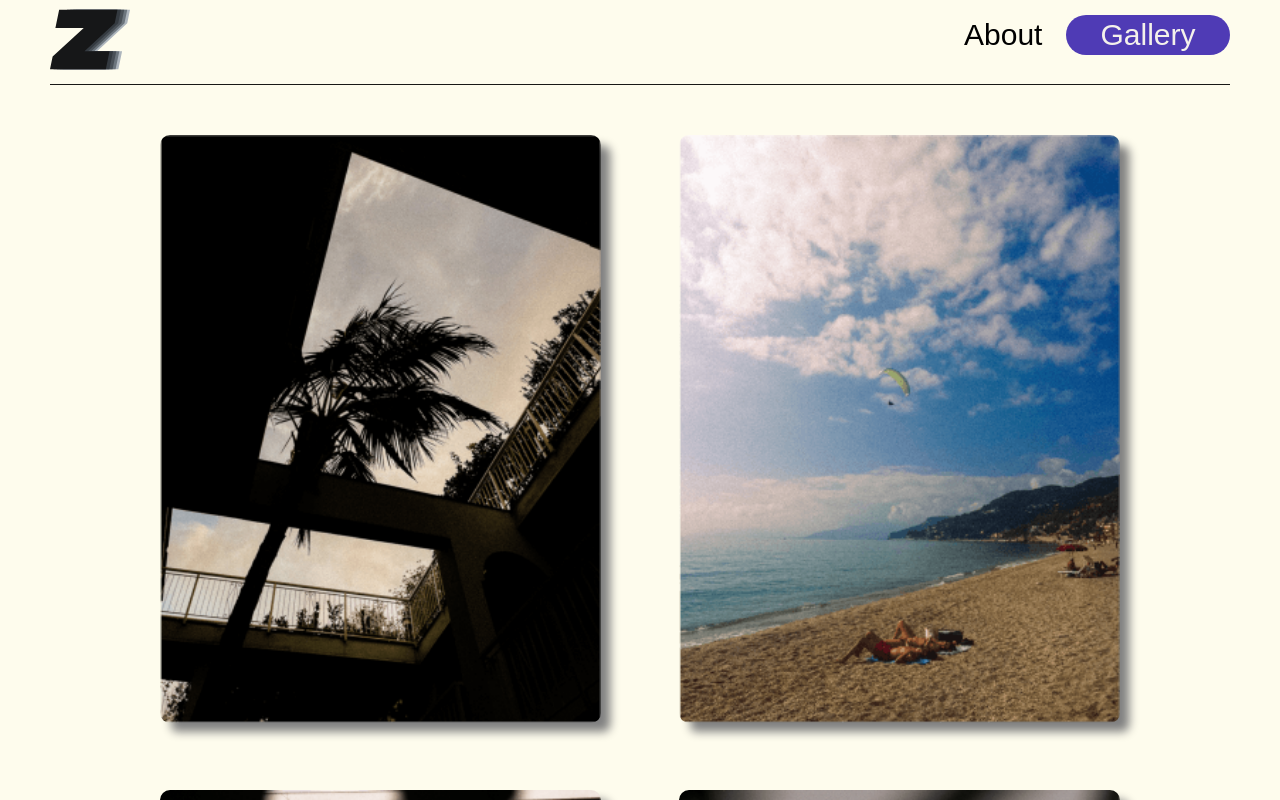
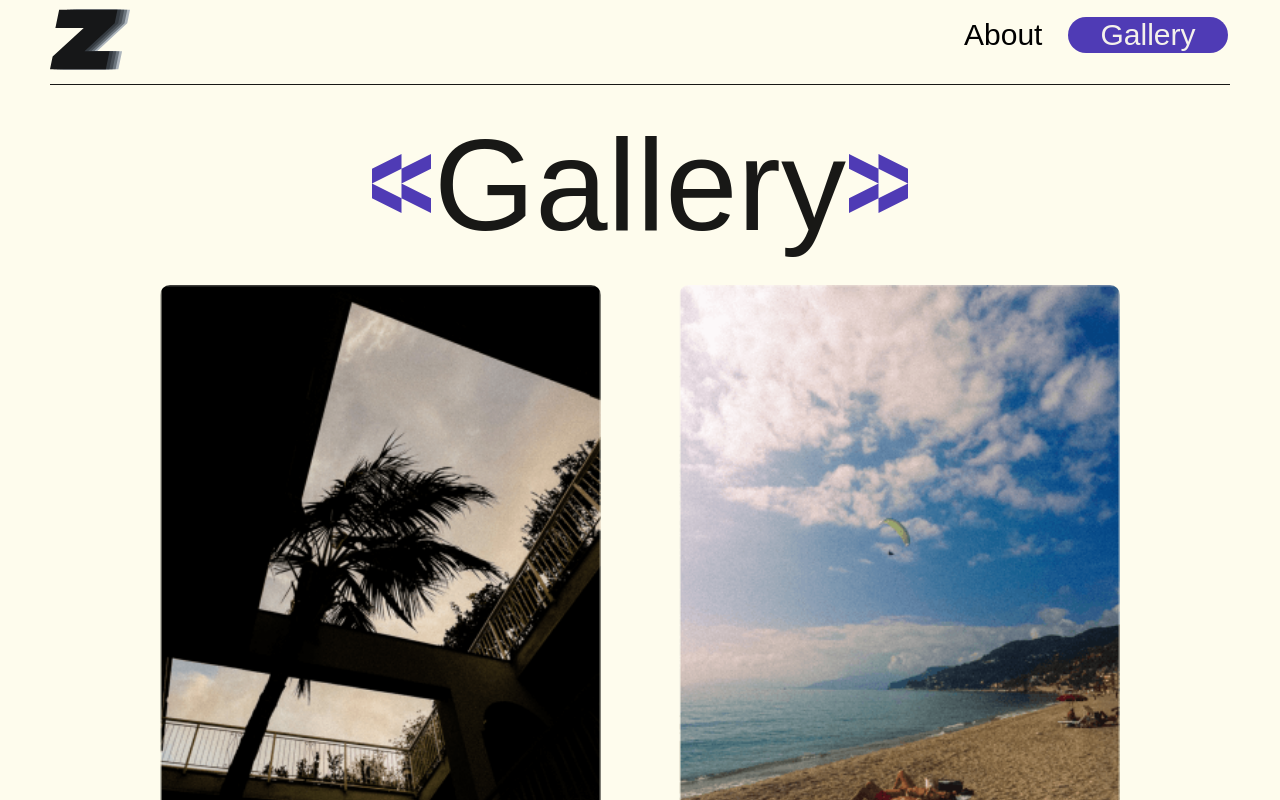
Before and after one commit to LogolicusZ/Webframe, a SvelteKit app: page /gallery in a window 1280 px wide. Shown: the top 800 px of the page. Built offline with nearby package versions, Linux system fonts and the light colour scheme; a web font is replaced by a local one.

Commit message:
changes and Additions

```diff
--- a/src/app.html
+++ b/src/app.html
@@ -1,24 +1,32 @@
 <!doctype html>
 <html lang="en">
+
 <head>
 	<title>LogolicusZ's Space</title>
 	<meta charset="utf-8" />
 	<link rel="icon" href="%sveltekit.assets%/favicon.svg" />
+	<link rel="icon" href="%sveltekit.assets%/favicon.ico">
 	<meta name="viewport" content="width=device-width, initial-scale=1" />
 	%sveltekit.head%
 </head>
+
 <body data-sveltekit-preload-data="hover">
 	<div style="display: contents">%sveltekit.body%</div>
 </body>
 
 <script>
-		import Lenis from '@studio-freight/lenis';
+	const lenis = new Lenis()
 
-		let lenis = new Lenis();
+	lenis.on('scroll', (e) => {
+		console.log(e)
+	})
 
-		function scrollToSection(sectionId) {
-		  lenis.scrollTo(sectionId);
+	function raf(time) {
+		lenis.raf(time)
+		requestAnimationFrame(raf)
 	}
+
+	requestAnimationFrame(raf)
 </script>
 
 
--- a/src/app.scss
+++ b/src/app.scss
@@ -16,13 +16,6 @@ main {
 
 }
 
- body::-webkit-scrollbar-track {
-  background: #FEFCED;
- }
-
- body {
-   scrollbar-color: #FEFCED;
- }
 
 div.nav {
   display: grid;
@@ -49,14 +42,21 @@ div.nav {
   font-family: 'General Sans', sans-serif;
   font-weight: 200;
   cursor: pointer;
-    transition: transform 0.5s ease;
+  transition: 0.5s ease;
+  user-select: none;
 
 
 }
 
 .about:hover {
-    transform: scale(1.1);
-    transition: transform 0.5s ease-in-out;
+
+  color: #4F3BB5;
+}
+
+.about:active {
+
+  transform: scale(0.9);
+  color: #4F3BB5;
 }
 
 .gallery {
@@ -70,32 +70,75 @@ div.nav {
   font-weight: 200;
   font-family: 'General Sans', sans-serif;
   cursor: pointer;
-    transition: transform 0.5s ease;
+  transition: 0.2s ease;
+  user-select: none;
 }
 
 .gallery:hover {
-  transform: scale(1.1);
-  transition: transform 0.5s ease-in-out;
+  opacity: 0.9;
+}
+
+.gallery:active {
+  opacity: 0.8;
+  transform: scale(0.96);
 }
 
 
 .logo {
   width: 80px;
   height: 80px;
+  user-select: none;
 }
 
 html.lenis {
   height: auto;
 }
+
 .lenis.lenis-smooth {
   scroll-behavior: auto;
 }
+
 .lenis.lenis-smooth [data-lenis-prevent] {
   overscroll-behavior: contain;
 }
+
 .lenis.lenis-stopped {
   overflow: hidden;
 }
+
 .lenis.lenis-scrolling iframe {
   pointer-events: none;
 }
+
+/* Scrollbars */
+
+// Firefox
+* {
+  scrollbar-width: thin;
+  scrollbar-color: #FEFCED;
+  /* Set the thumb and track colors */
+  background-clip: padding-box;
+  /* Remove the background */
+}
+
+// Webkit & Blink
+*::-webkit-scrollbar {
+  width: 6px;
+  background-color: #FEFCED;
+  background-clip: padding-box;
+  /* Remove the background */
+}
+
+*::-webkit-scrollbar-thumb {
+  background-color: #FEFCED;
+  border-radius: 5px;
+}
+
+*::-webkit-scrollbar-track {
+  background-color: #FEFCED;
+  /* Set a fallback color */
+}
+
+*::-webkit-scrollbar-track-piece {
+  background-color: #FEFCED;
+}
--- a/src/routes/+layout.svelte
+++ b/src/routes/+layout.svelte
@@ -1,8 +1,9 @@
 <script>
 	import '../app.scss';
+
+	import { fly } from 'svelte/transition';
+	export let data;
 </script>
-
-
 
 <div class="nav">
 	<div style="grid-area: 🟥;">
@@ -14,7 +15,7 @@
 	<div style="grid-area: 🟩;" id="whitespace"></div>
 
 	<div style="grid-area: 🟪;" id="About">
-        <a href="/#about">
+		<a href="/#Me">
 			<button class="about">About</button>
 		</a>
 	</div>
@@ -25,6 +26,8 @@
 	</div>
 </div>
 
-<main>
+{#key data.pathname}
+	<main in:fly={{ x: -10, duration: 250, delay: 125 }} out:fly={{ x: 5, duration: 125 }}>
 		<slot />
 	</main>
+{/key}
--- /dev/null
+++ b/src/routes/+layout.ts
@@ -0,0 +1,8 @@
+export const load = ({ url }) => {
+    const { pathname } = url;
+
+    return {
+        pathname
+    };
+};
+export const prerender = true
--- a/src/routes/About.svelte
+++ b/src/routes/About.svelte
@@ -1,5 +1,5 @@
 <body>
-	<section id="section-3">
+	<section class="section-3" id="Me">
 		<div id="about">
 			<div>
 				<div class="Title">
--- a/src/routes/gallery/Gallery.svelte
+++ b/src/routes/gallery/Gallery.svelte
@@ -1,5 +1,16 @@
 <body>
 	<section id="section-1">
+		<div class="Title">
+			<div style="grid-area: 🟦;" id="addon1">
+				<img src="/icons/klammer1.svg" alt="circle" />
+			</div>
+			<div style="grid-area: 🟧 ;" id="Title">
+				<p>Gallery</p>
+			</div>
+			<div style="grid-area: 🟨;" id="addon2">
+				<img src="/icons/klammer1.svg" alt="circle" />
+			</div>
+		</div>
 		<div class="Gallery">
 			<div style="grid-area: ✅;" id="space"></div>
 
--- a/src/styles/about.scss
+++ b/src/styles/about.scss
@@ -1,20 +1,22 @@
-
+.section-3 {
+    height: 100vh;
+}
 
 div.About {
     display: grid;
     grid-template-areas: '🟥 🟦';
     grid-template-columns: 50% 50%;
-    height: 700px;
     margin-left: 50px;
     margin-right: 50px;
     font-weight: 200;
     margin-top: 50px;
+
 }
 
 div.Title {
     display: grid;
     grid-template-areas: '🟦 🟧 🟨';
-    grid-template-columns:auto 374px auto;
+    grid-template-columns: auto 374px auto;
     grid-template-rows: 200px;
     place-items: center;
 
@@ -23,17 +25,20 @@ div.Title {
 #Title {
     font-size: 130px;
     font-weight: 500;
-    margin: 0px;
+    margin: 0;
+    user-select: none;
 }
 
 #addon1 img {
-    margin-left: 350px ;
-  }
+    margin-left: 350px;
+    user-select: none;
+}
 
-  #addon2 img {
-      margin-right: 350px ;
-      z-index: -10;
-    }
+#addon2 img {
+    margin-right: 350px;
+
+    user-select: none;
+}
 
 
 .picture {
@@ -42,6 +47,7 @@ div.Title {
     border-radius: 15px;
     margin-left: 110px;
     // filter: drop-shadow(0px 4px 14.3px rgba(0, 0, 0, 0.5));
+    user-select: none;
 
 }
 
--- a/src/styles/gallery.scss
+++ b/src/styles/gallery.scss
@@ -1,102 +1,78 @@
 div.Gallery {
     display: grid;
-    grid-template-areas:'✅ 🟥 🟫 ⬆️'
-                        '🅱️ 🟩 🟨 📴'
-                        '🛑 🟪 🟧 🆎'
-                        '🈵 🧮 ♋️ 🚓';
+    grid-template-areas: '✅ 🟥 🟫 ⬆️'
+        '🅱️ 🟩 🟨 📴'
+        '🛑 🟪 🟧 🆎'
+        '🈵 🧮 ♋️ 🚓';
     grid-template-rows: 655px 655px 655px 655px;
     grid-template-columns: auto 519px 519px auto;
     margin-left: 50px;
     margin-right: 50px;
     height: 95%;
     font-weight: 200;
-    margin-top: 50px;
+
 }
+
+div.Title {
+    display: grid;
+    grid-template-areas: '🟦 🟧 🟨';
+    grid-template-columns: auto 374px auto;
+    grid-template-rows: 200px;
+    place-items: center;
+    margin: 0;
+
+}
+
+#Title {
+    font-size: 130px;
+    font-weight: 500;
+    margin: 0;
+    user-select: none;
+
+}
+
+#addon1 img {
+    margin-left: 350px;
+    user-select: none;
+}
+
+#addon2 img {
+    margin-right: 350px;
+    z-index: -10;
+    transform: scaleX(-1);
+    user-select: none;
+}
+
 
 .Gallery img {
     height: 588px;
     width: 441px;
     border-radius: 10px;
     display: block;
-   margin-left: auto;
-   margin-right: auto;
+    margin-left: auto;
+    margin-right: auto;
 }
 
 
-
-.img1:hover {
-    transform: scale(1.05);
-    transition: transform 0.5s ease-in;
+.img1 img,
+.img2 img,
+.img3 img,
+.img4 img,
+.img5 img,
+.img6 img,
+.img7 img,
+.img8 img {
+    user-select: none;
+    transition: transform 0.2s ease-in-out;
 }
 
-.img2:hover {
+.img1 img:hover,
+.img2 img:hover,
+.img3 img:hover,
+.img4 img:hover,
+.img5 img:hover,
+.img6 img:hover,
+.img7 img:hover,
+.img8 img:hover {
     transform: scale(1.05);
-    transition: transform 0.5s ease-in;
 }
-
-.img3:hover {
-    transform: scale(1.05);
-    transition: transform 0.5s ease-in;
-}
-
-.img4:hover {
-    transform: scale(1.05);
-    transition: transform 0.5s ease-in;
-}
-
-.img5:hover {
-    transform: scale(1.05);
-    transition: transform 0.5s ease-in;
-}
-
-.img6:hover {
-    transform: scale(1.05);
-    transition: transform 0.5s ease-in;
-}
-
-.img7:hover {
-    transform: scale(1.05);
-    transition: transform 0.5s ease-in;
-}
-
-.img8:hover {
-    transform: scale(1.05);
-    transition: transform 0.5s ease-in-out;
-}
-
-.img1 {
-    transition: transform 0.5s ease;
-
-}
-.img2 {
-    transition: transform 0.5s ease;
-}
-.img3 {
-    transition: transform 0.5s ease;
-}
-.img4 {
-    transition: transform 0.5s ease;
-}
-.img5 {
-    transition: transform 0.5s ease;
-}
-.img6 {
-    transition: transform 0.5s ease;
-}
-.img7 {
-    transition: transform 0.5s ease;
-}
-.img8 {
-    transition: transform 0.5s ease;
-}
-
-.img1,
-.img2,
-.img3,
-.img4,
-.img5,
-.img6,
-.img7,
-.img8 img {
-    filter: drop-shadow(10px 10px 5px grey);
-}
--- a/src/styles/preview.scss
+++ b/src/styles/preview.scss
@@ -2,18 +2,20 @@ div.Image-slider {
 	display: grid;
 	grid-template-areas: '🟦 🟧 🟨'
 		'🟪 🟥 🟩';
-    grid-template-columns:auto 797px auto;
+	grid-template-columns: auto 797px auto;
 	grid-template-rows: 300px 0px;
 	place-items: center;
 
 }
 
 #addon1 img {
-  margin-left: 250px ;
+	margin-left: 250px;
+	user-select: none;
 }
 
 #addon2 img {
-    margin-right: 250px ;
+	margin-right: 250px;
+	user-select: none;
 }
 
 
@@ -21,6 +23,7 @@ div.Image-slider {
 	font-size: 130px;
 	font-weight: 500;
 	margin: 0;
+	user-select: none;
 }
 
 .container {
@@ -43,8 +46,10 @@ div.Image-slider {
 	scroll-behavior: smooth;
 	box-shadow: 0 1.5rem 3rem -0.75rem #181816;
 	border-radius: 0.8rem;
-	-ms-overflow-style: none; /* Hide scrollbar IE and Edge */
-	scrollbar-width: none; /* Hide scrollbar Firefox */
+	-ms-overflow-style: none;
+	/* Hide scrollbar IE and Edge */
+	scrollbar-width: none;
+	/* Hide scrollbar Firefox */
 }
 
 /* Hide scrollbar for Chrome, Safari and Opera */
```
Also changed, not shown: static/favicon.svg, 1 other file (tests, documents, lock files or other folders). Lines whose indentation alone changed are shown as unchanged.
